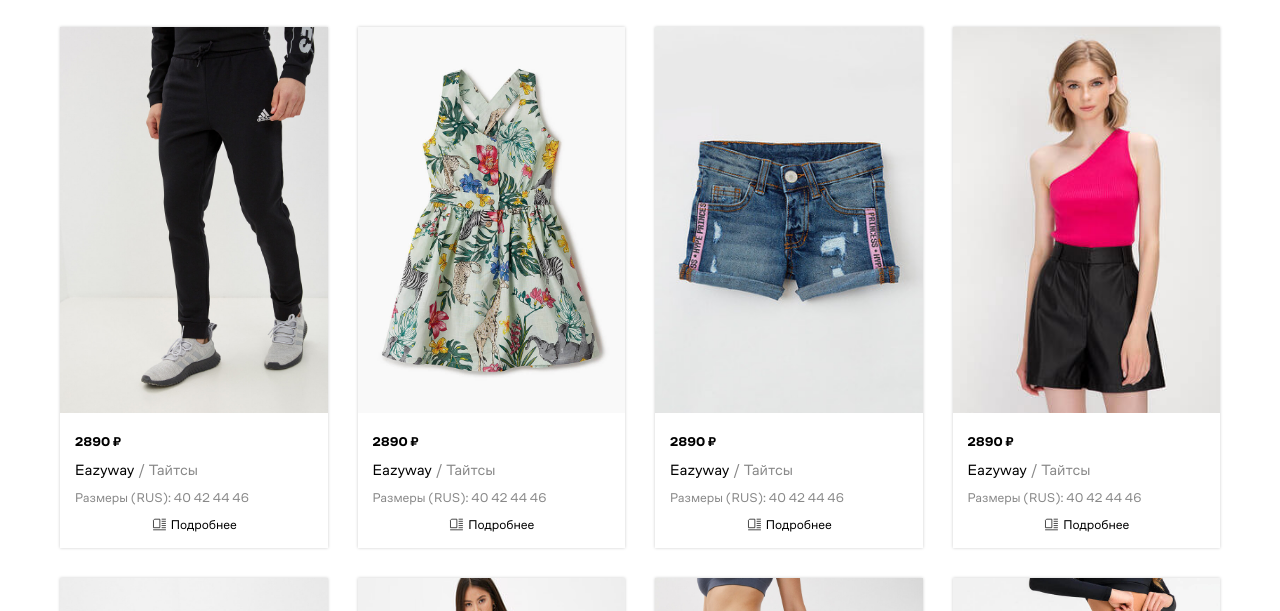
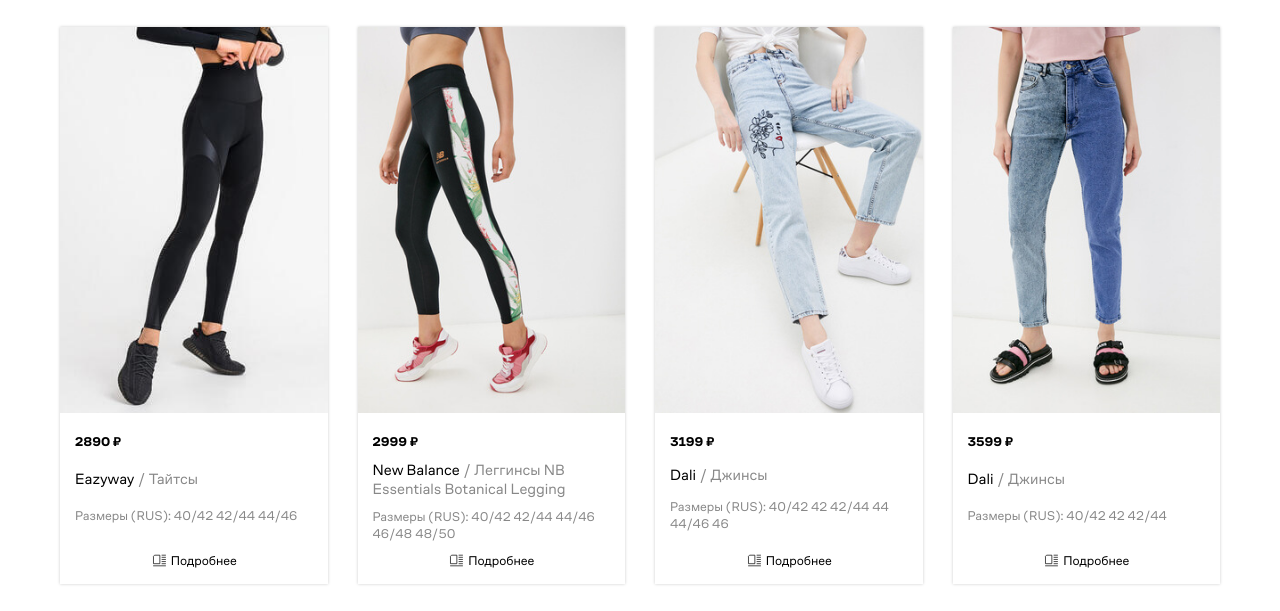
Before and after one commit to kakadyx/JS_lamoda_training, a plain HTML site: page goods.html in a window 1280 px wide. Shown: the part 165-776 px from the top of the page. Drawn offline with Linux system fonts and the light colour scheme.

Commit message:
выгрузка товаром и работа с хэшем

```diff
--- a/js/script.js
+++ b/js/script.js
@@ -1,4 +1,6 @@
 const headerCityButton = document.querySelector('.header__city-button');
+
+let hash = location.hash.substring(1);
 
 if(localStorage.getItem('city')){
     headerCityButton.textContent= localStorage.getItem('city');
@@ -54,3 +56,84 @@
         toggleScroll();
     }
 })
+
+//запрос бд
+
+const getGoods = (callback, value) => {
+    getData()
+        .then( data => {
+            if (value) {
+                callback(data.filter(item => item.category===value))
+            }else{ callback(data) }
+        })
+        .catch(e=>{console.error(e)})
+}
+
+const getData = async () =>{
+    const data = await fetch('db.json');
+
+    if(data.ok){
+        return data.json();
+    } else {
+        throw new Error(`Can\`t get data ${data.status} ${data.statusText}`)
+    }
+}
+
+
+try {
+    const goodsList = document.querySelector('.goods__list')
+
+    if (!goodsList){throw new "Can`t get goods list, try on goods page "}
+
+
+    const createCard = ({ id, preview, cost, brand, name, sizes }) => {
+        const li = document.createElement('li');
+
+        li.classList.add('goods__item');
+        li.innerHTML = `
+            <article class="good">
+                <a class="good__link-img" href="card-good.html#${id}">
+                    <img class="good__img" src="goods-image/${preview}" alt="">
+                </a>
+                <div class="good__description">
+                    <p class="good__price">${cost} &#8381;</p>
+                    <h3 class="good__title">${brand} <span class="good__title__grey">/ ${name}</span></h3>
+                    ${sizes? `<p class="good__sizes">Размеры (RUS): <span class="good__sizes-list">${sizes.join(' ')}</span></p>` : ''}
+                    <a class="good__link" href="card-good.html#id56454">Подробнее</a>
+                </div>
+            </article>`
+        return li;
+    }
+
+    const renderGoodsList = data => {
+        goodsList.innerHTML = '';
+
+
+        // for (let i=0; i< data.length; i++){
+        //     console.log(data[i])
+        // }
+
+        for (const item of data){
+            const card  = createCard(item);
+            goodsList.append(card)
+        }
+
+    }
+
+    window.addEventListener('hashchange', ()=>{
+        hash = location.hash.substring(1);
+        getGoods(renderGoodsList, hash);
+        goodsTitle = document.querySelector('.goods__title');
+        if (hash ==='men'){
+            goodsTitle.textContent = 'Мужчинам'
+        } else if (hash==='kids') {
+            goodsTitle.textContent = 'Детям'
+        } else {
+            goodsTitle.textContent = 'Женщинам'
+        }
+    })
+    getGoods(renderGoodsList, hash);
+
+} catch (err) {
+    console.warn(err)
+}
```
Also changed, not shown: index.html (+0 -1 lines).
